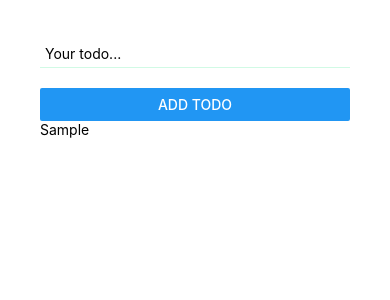
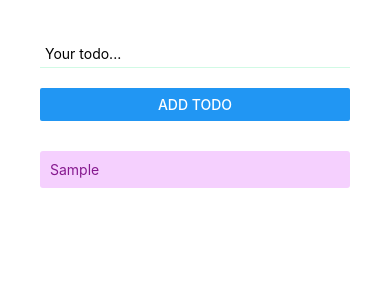
Before and after one commit to touhidulShawan/todo_react-native, a React Native app: screen / in a window 390 px wide. Both pictures are taken after typing "Sample" into the empty fields and a click on the button "ADD TODO". Shown: the top 300 px of the page. Built offline with nearby package versions, Linux system fonts and the light colour scheme.

Commit message:
add some basic styling

```diff
--- a/components/Todo.tsx
+++ b/components/Todo.tsx
@@ -1,5 +1,5 @@
 import * as React from "react";
-import { Text, View } from "react-native";
+import { StyleSheet, Text, TouchableOpacity, View } from "react-native";
 import { Action, TodoProps } from "../containers/Todos";
 
 interface Props extends TodoProps {
@@ -7,12 +7,41 @@ interface Props extends TodoProps {
 }
 
 const Todo: React.FC<Props> = (props) => {
-  const { key, dispatch, isComplete, todoName } = props;
+  const { id, dispatch, isComplete, todoName } = props;
+
+  const prassHandler = (id: number) => {
+    dispatch({ type: "toggleTodo", payload: { id: id } });
+  };
+
   return (
-    <View>
-      <Text>{todoName}</Text>
+    <View style={{ marginTop: 10, marginBottom: 10 }}>
+      <TouchableOpacity onPress={() => prassHandler(id)}>
+        <Text
+          style={[
+            styles.todo__text,
+            isComplete ? styles.completed : styles.not__completed,
+          ]}
+        >
+          {todoName}
+        </Text>
+      </TouchableOpacity>
     </View>
   );
 };
 
 export default Todo;
+
+const styles = StyleSheet.create({
+  todo__text: {
+    backgroundColor: "#F5D0FE",
+    color: "#86198F",
+    padding: 10,
+    borderRadius: 3,
+  },
+  completed: {
+    textDecorationLine: "line-through",
+  },
+  not__completed: {
+    textDecorationLine: "none",
+  },
+});
--- a/components/TodoForm.tsx
+++ b/components/TodoForm.tsx
@@ -16,7 +16,7 @@ const TodoForm: React.FC<Props> = ({ dispatch }) => {
   };
 
   return (
-    <View>
+    <View style={{ marginBottom: 20 }}>
       <TextInput
         style={styles.input}
         placeholder="Your todo..."
```
